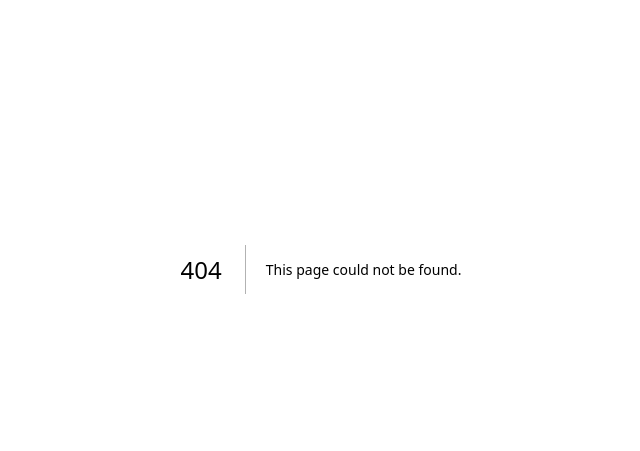
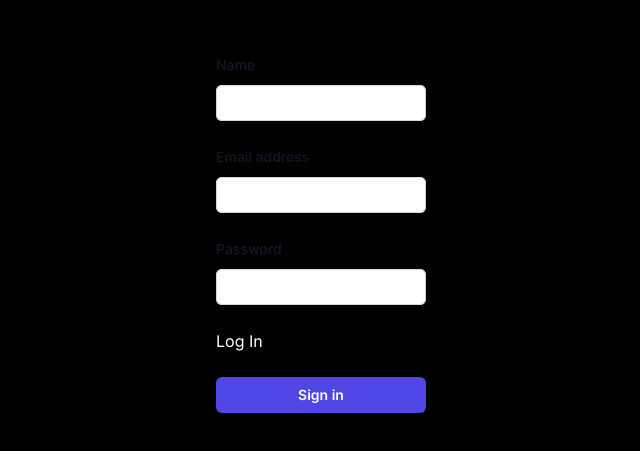
Before and after one commit to abdullahsidddiky/AppTodo, a Next.js app in the folder frontend/: page /register in a window 1280 px wide. Before the commit this address had no page. Shown: the part 131-582 px from the top of the page, without its empty margins (319-959 px from the left). Built offline with nearby package versions, Linux system fonts and the light colour scheme.

Commit message:
add server code to registration

```diff
--- a/frontend/src/app/Components/LoginComponets.tsx
+++ b/frontend/src/app/Components/LoginComponets.tsx
@@ -1,71 +1,103 @@
-import {z} from 'zod';
-import axios from './services/instance'
-import { redirect } from 'next/navigation'
-import { AxiosResponse } from 'axios';
+import { z } from "zod";
+import axios from "./services/instance";
+import { redirect } from "next/navigation";
+import { AxiosResponse } from "axios";
+import Registration from "./RegistrationComponent";
+import Link from "next/link";
 
-export default function Login(){
-  async function axiosRequests(url:string,email:string, password:string){
-    'use server'
-   try{
+export default function Login() {
+  async function axiosRequests(url: string, email: string, password: string) {
+    "use server";
+    try {
       const result = axios.post(url, {
-      email:email,
-      password:password
-    })
-    return result
-   }catch(error){
-    return error
+        email: email,
+        password: password,
+      });
+      return result;
+    } catch (error) {
+      return error;
     }
   }
   async function login(formData: FormData) {
-        'use server'
+    "use server";
     const validationSchema = z.object({
       email: z.string(),
       password: z.string(),
     });
     const res = validationSchema.safeParse({
-            email: formData.get('email'),
-            password: formData.get('password')
-          })
-          if(res.success){
-            const data =await axiosRequests('users/login',res.data.email, res.data.password)
+      email: formData.get("email"),
+      password: formData.get("password"),
+    });
+    if (res.success) {
+      const data = await axiosRequests(
+        "users/login",
+        res.data.email,
+        res.data.password
+      );
       // console.log("data", data)
-           if(data?.data.status==404){
-            redirect('/')
-           }
-            else{
-              redirect('profile')
+      if (data?.data.status == 404) {
+        redirect("/");
+      } else {
+        redirect("profile");
       }
     }
   }
-    return(
+  return (
     <div className="flex min-h-full flex-col justify-center px-6 py-12 lg:px-8">
       <div className="mt-10 sm:mx-auto sm:w-full sm:max-w-sm">
         <form className="space-y-6" action={login}>
           <div>
-
-        <label htmlFor="email" className="block text-sm font-medium leading-6 text-gray-900">Email address</label>
+            <label
+              htmlFor="email"
+              className="block text-sm font-medium leading-6 text-gray-900"
+            >
+              Email address
+            </label>
             <div className="mt-2">
-          <input id="email" name="email" type="email" autoComplete="email"
-          required className="block w-full rounded-md border-0 py-1.5 text-gray-900 shadow-sm ring-1 ring-inset ring-gray-300 placeholder:text-gray-400 focus:ring-2 focus:ring-inset focus:ring-indigo-600 sm:text-sm sm:leading-6"/>
+              <input
+                id="email"
+                name="email"
+                type="email"
+                autoComplete="email"
+                required
+                className="block w-full rounded-md border-0 py-1.5 text-gray-900 shadow-sm ring-1 ring-inset ring-gray-300 placeholder:text-gray-400 focus:ring-2 focus:ring-inset focus:ring-indigo-600 sm:text-sm sm:leading-6"
+              />
             </div>
           </div>
 
           <div>
             <div className="flex items-center justify-between">
-          <label htmlFor="password" className="block text-sm font-medium leading-6 text-gray-900">Password</label>
-
+              <label
+                htmlFor="password"
+                className="block text-sm font-medium leading-6 text-gray-900"
+              >
+                Password
+              </label>
             </div>
             <div className="mt-2">
-          <input id="password" name="password" type="password" autoComplete="current-password"
-          required className="block w-full rounded-md border-0 py-1.5 text-gray-900 shadow-sm ring-1 ring-inset ring-gray-300 placeholder:text-gray-400 focus:ring-2 focus:ring-inset focus:ring-indigo-600 sm:text-sm sm:leading-6"/>
+              <input
+                id="password"
+                name="password"
+                type="password"
+                autoComplete="current-password"
+                required
+                className="block w-full rounded-md border-0 py-1.5 text-gray-900 shadow-sm ring-1 ring-inset ring-gray-300 placeholder:text-gray-400 focus:ring-2 focus:ring-inset focus:ring-indigo-600 sm:text-sm sm:leading-6"
+              />
             </div>
           </div>
-
           <div>
-        <button type="submit" className="flex w-full justify-center rounded-md bg-indigo-600 px-3 py-1.5 text-sm font-semibold leading-6 text-white shadow-sm hover:bg-indigo-500 focus-visible:outline focus-visible:outline-2 focus-visible:outline-offset-2 focus-visible:outline-indigo-600">Sign in</button>
+            <span>
+              <Link href="/register">SignUp</Link>
+            </span>
           </div>
+          <button
+            type="submit"
+            className="flex w-full justify-center rounded-md bg-indigo-600 px-3 py-1.5 text-sm font-semibold leading-6 text-white shadow-sm hover:bg-indigo-500 focus-visible:outline focus-visible:outline-2 focus-visible:outline-offset-2 focus-visible:outline-indigo-600"
+          >
+            Sign in
+          </button>
         </form>
       </div>
     </div>
-    )
+  );
 }
--- a/frontend/src/app/Components/RegistrationComponent.tsx
+++ b/frontend/src/app/Components/RegistrationComponent.tsx
@@ -1,12 +1,87 @@
-import {z} from 'zod'
-import axios from './services/instance'
-export default function Registration(){
-    async function axiosRequests(){
-        'use server'
-    }
-    async function registration(formData:FormData){
-        'use server'
-    }
+import { z } from "zod";
+import axios from "./services/instance";
+import Link from "next/link";
+export default function Registration() {
+  async function axiosRequests() {
+    "use server";
+  }
+  async function registration(formData: FormData) {
+    "use server";
+  }
+  return (
+    <div className="flex min-h-full flex-col justify-center px-6 py-12 lg:px-8">
+      <div className="mt-10 sm:mx-auto sm:w-full sm:max-w-sm">
+        <form className="space-y-6" action={registration}>
+          <div>
+            <label
+              htmlFor="name"
+              className="block text-sm font-medium leading-6 text-gray-900"
+            >
+              Name
+            </label>
+            <div className="mt-2">
+              <input
+                id="name"
+                name="name"
+                type="name"
+                autoComplete="name"
+                required
+                className="block w-full rounded-md border-0 py-1.5 text-gray-900 shadow-sm ring-1 ring-inset ring-gray-300 placeholder:text-gray-400 focus:ring-2 focus:ring-inset focus:ring-indigo-600 sm:text-sm sm:leading-6"
+              />
+            </div>
+          </div>
+          <div>
+            <label
+              htmlFor="email"
+              className="block text-sm font-medium leading-6 text-gray-900"
+            >
+              Email address
+            </label>
+            <div className="mt-2">
+              <input
+                id="email"
+                name="email"
+                type="email"
+                autoComplete="email"
+                required
+                className="block w-full rounded-md border-0 py-1.5 text-gray-900 shadow-sm ring-1 ring-inset ring-gray-300 placeholder:text-gray-400 focus:ring-2 focus:ring-inset focus:ring-indigo-600 sm:text-sm sm:leading-6"
+              />
+            </div>
+          </div>
 
-
+          <div>
+            <div className="flex items-center justify-between">
+              <label
+                htmlFor="password"
+                className="block text-sm font-medium leading-6 text-gray-900"
+              >
+                Password
+              </label>
+            </div>
+            <div className="mt-2">
+              <input
+                id="password"
+                name="password"
+                type="password"
+                autoComplete="current-password"
+                required
+                className="block w-full rounded-md border-0 py-1.5 text-gray-900 shadow-sm ring-1 ring-inset ring-gray-300 placeholder:text-gray-400 focus:ring-2 focus:ring-inset focus:ring-indigo-600 sm:text-sm sm:leading-6"
+              />
+            </div>
+          </div>
+          <div>
+            <span>
+              <Link href="/">Log In</Link>
+            </span>
+          </div>
+          <button
+            type="submit"
+            className="flex w-full justify-center rounded-md bg-indigo-600 px-3 py-1.5 text-sm font-semibold leading-6 text-white shadow-sm hover:bg-indigo-500 focus-visible:outline focus-visible:outline-2 focus-visible:outline-offset-2 focus-visible:outline-indigo-600"
+          >
+            Sign in
+          </button>
+        </form>
+      </div>
+    </div>
+  );
 }
--- /dev/null
+++ b/frontend/src/app/register/page.tsx
@@ -0,0 +1,12 @@
+import Registration from "../Components/RegistrationComponent";
+
+export default function Page(){
+    return (
+        <main className="flex min-h-screen flex-col items-center justify-between p-24">
+             <div >
+               <Registration/>
+            </div>
+        </main>
+)
+
+}
```
Also changed, not shown: 2 other files (tests, documents, lock files or other folders). Lines whose indentation alone changed are shown as unchanged.
